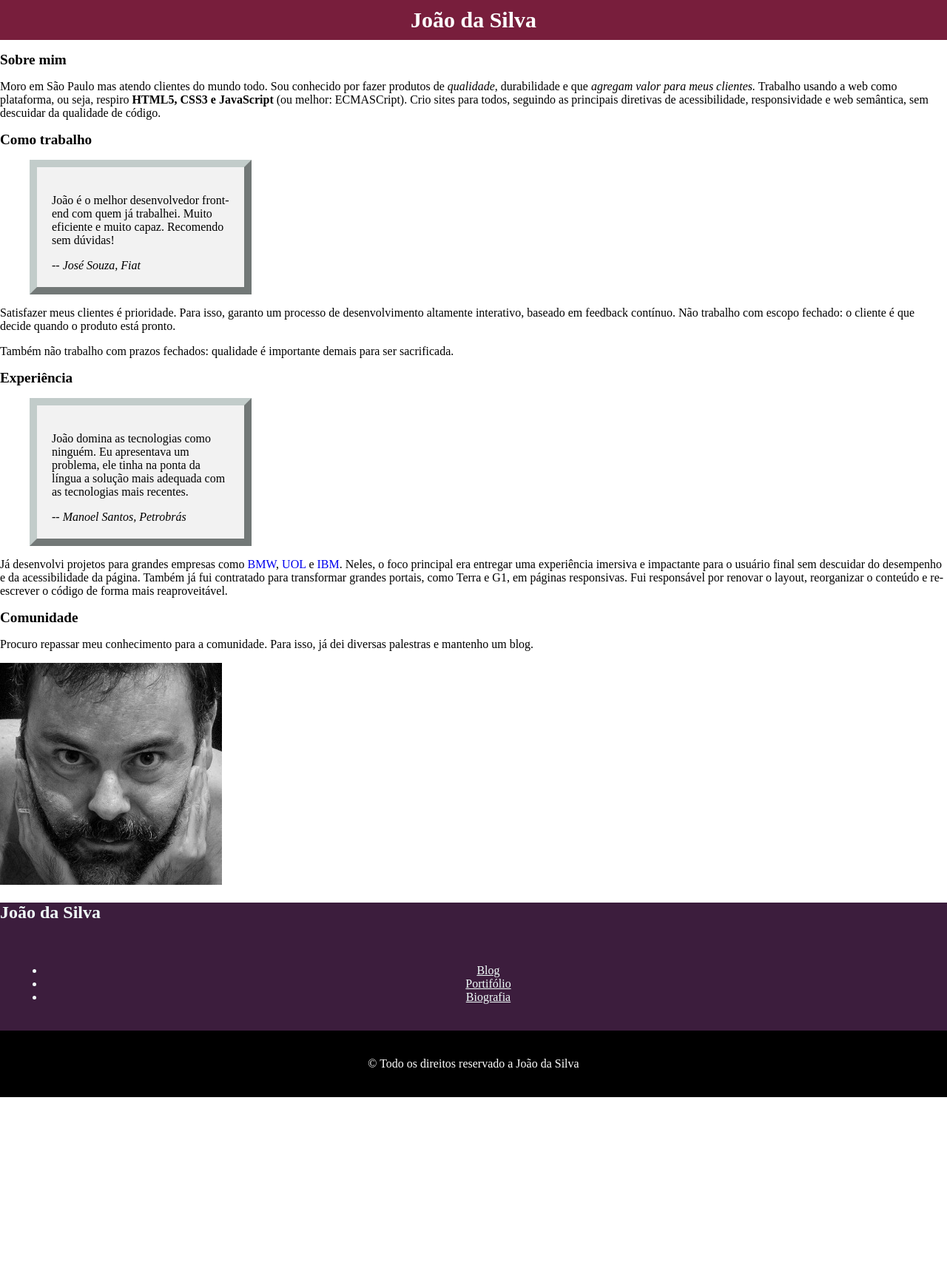
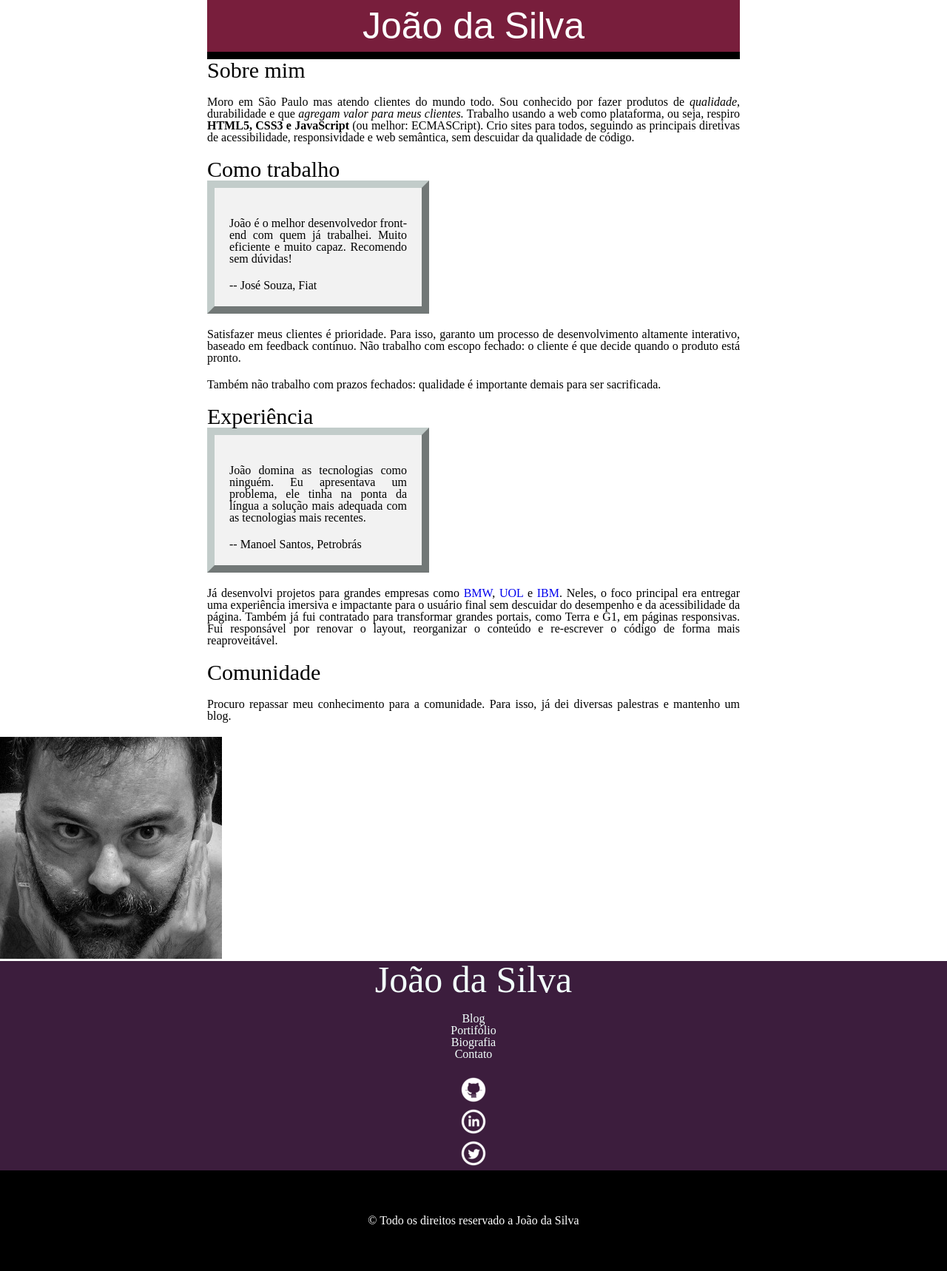
Before and after one commit to SamuelHericles/Projetos_Tec_Web, a PHP site: page /html/bio.html in a window 1280 px wide. Shown: the whole page at 74% size. Before the commit the page ends 1483 px from the top, so only its background shows below. Run offline with PHP 8.4, Linux system fonts and the light colour scheme.

Commit message:
ultimas atualizações da aula

```diff
--- a/Blog_do_Joao_da_silva/css/site.css
+++ b/Blog_do_Joao_da_silva/css/site.css
@@ -1,14 +1,36 @@
 main h1{
-    font-family: "Times New Roman","Open Sans","Arial",serif,sans-serif;
-    font-size: 30px;
+    font-family: "Arial",sans-serif;
     color: #FFF;
     background-color: rgb(120,30,60);
     text-decoration: none;
     /*padding: 16px;para os 4 lados*/
+    padding: 20px;
     padding-top: 10px;
     padding-bottom: 10px;
     margin: 0px;
     text-align: center;
+    border-bottom : 10px solid #000;
+}
+
+h2 {
+    font-size: 30px;
+}
+
+h1{
+    font-size: 50px;
+}
+
+p{
+    text-align: justify;
+    margin: 20px 0px;
+}
+
+strong{
+    font-weight: bold;
+}
+
+em{
+    font-style: italic;
 }
 
 footer{
@@ -22,18 +44,15 @@ title{
 }
 
 nav{
-    text-align: center;
     padding: 20px;
 }
 
 body{
     font-family: "Times New Roman";
     margin: 0px;
+    text-align: justify;
 }
 
-h2 {
-    font-size: 120%;
-}
 
 /*#cit1{
     background-color: #d9e5e3;
@@ -47,7 +66,6 @@ blockquote{
     border: 10px outset #c2ccca;
     width: 300px;
     box-sizing: border-box;
-
 }
 
 p a{
@@ -56,10 +74,29 @@ p a{
 
 ul li a{
     /*color: black;*/
+    text-decoration: none;
     color: inherit;/*o pai de 'a' eh o 'li' e assim o pai do 'ul' eh o 'aside'*/
 }
 
 aside{
+    text-align: center;
     background-color: #3c1d3d;
     color: #f2fffc;
 }
+
+div{
+    width: 720px;
+    margin-left: auto;
+    margin-right: auto;
+}
+
+ul{
+    list-style-type: none;
+}
+
+footer p {
+    background-color: black;
+    color: white;
+    text-align: center;
+    padding: 20px;
+}
--- a/Blog_do_Joao_da_silva/html/bio.html
+++ b/Blog_do_Joao_da_silva/html/bio.html
@@ -30,7 +30,7 @@
 		+ a: link de sites ou de arquivos;
 		+ nav: parte do texto voltada para navegação, nada visualmente, mais semântica;
 		+ main: os navegadores procurando logo essa tag para busca mais rápida;
-		+&copy: simbolo de copyright;
+		+ &copy: simbolo de copyright;
 		+ blockquote: bloco de citações;
 		+ !DOCTYPE html: procura o html mais atual;
 		+ article: refenricar um artigo no site
@@ -77,15 +77,15 @@
 		<meta charset="utf-8">
 		<title>João da Silva</title>
 		<link rel="icon" href="../imagens/favicon.png">
+		<link rel="stylesheet" href="../css/reset.css">
 		<link rel="stylesheet" href="../css/site.css">
 
 	</head>
 
 	<body>
 		<main>
-
+			<div>
 				<h1>João da Silva</h1>
-
 				<h2>Sobre mim</h2>
 
 					<p>Moro em São Paulo mas atendo clientes do mundo todo. Sou conhecido por fazer produtos de <em>qualidade</em>, durabilidade e que <em>agregam valor para meus clientes.</em>
@@ -118,8 +118,10 @@
 
 					<h2>Comunidade</h2>
 							<p>Procuro repassar meu conhecimento para a comunidade. Para isso, já dei diversas palestras e mantenho um blog.</p>
+
+					</div>
+
 			<img src="../imagens/eu.jpg" alt="Foto do João">
-
 		</main>
 
 		<aside>
@@ -127,11 +129,20 @@
 			<nav>
 				<ul>
 					<li><a href="../html/blog.html">Blog</a></li>
-					<li><a href="portifolio.html">Portifólio</a></li>
-					<li><a href="biografia.html">Biografia</a></li>
+					<li><a href="../html/portifolio.html">Portifólio</a></li>
+					<li><a href="../html/biografia.html">Biografia</a></li>
+					<li><a href="../html/contato.html">Contato</a></li>
 				</ul>
 			</nav>
+			<ul>
+				<li id="img"><a href="http:/github.com/joao-silva"><img src="../imagens/github.png"></a></li>
+				<li id="img"><a href="http:/linkedin.com/joao-silva"><img src="../imagens/linkedin.png"></a></li>
+				<li id="img"><a href="http:/twitter.com/joao-silva"><img src="../imagens/twitter.png"></a></li>
+
+			</ul>
 		</aside>
+
+
 
 		<footer>
 			<p>&copy Todo os direitos reservado a João da Silva</p>
```
Lines whose indentation alone changed are shown as unchanged.
